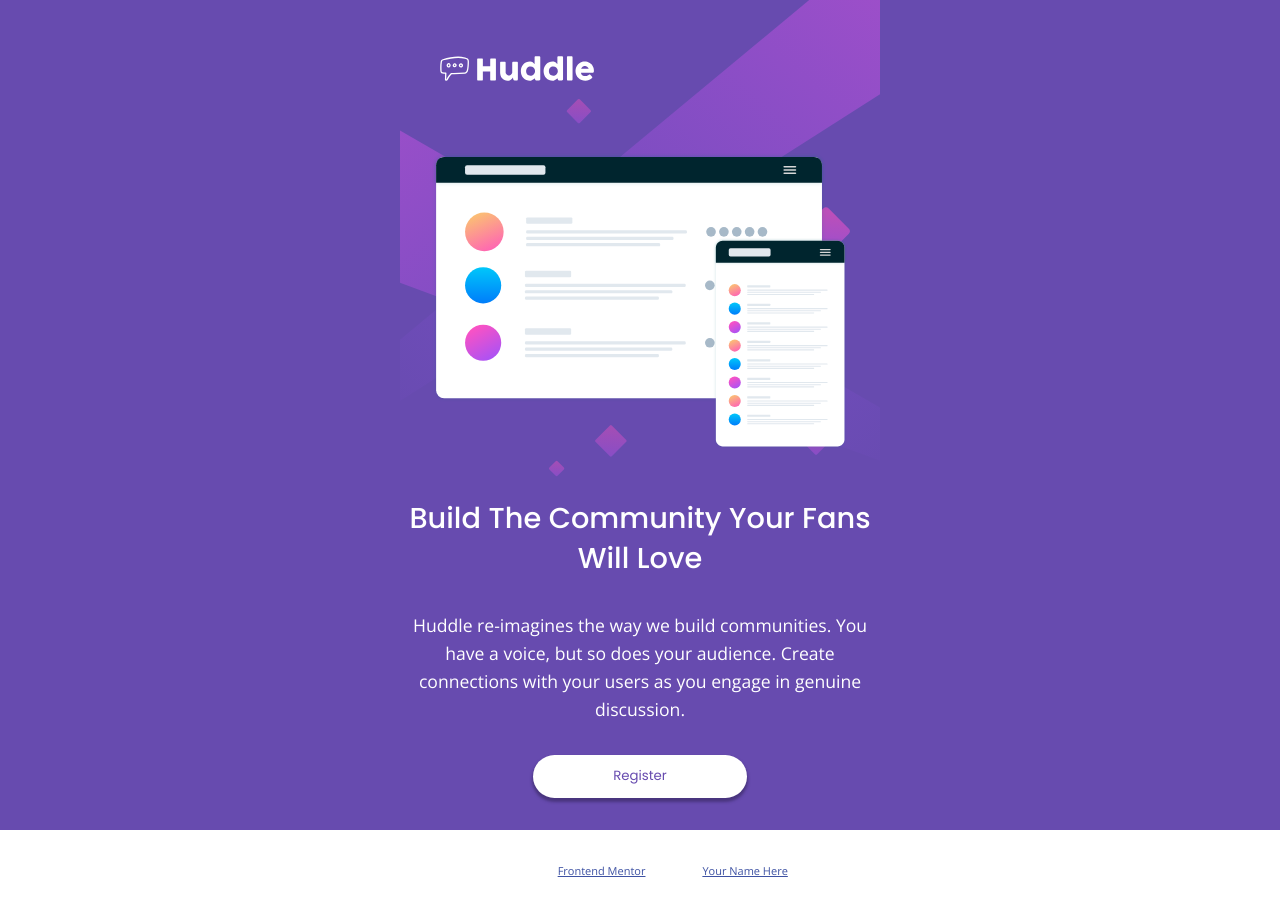
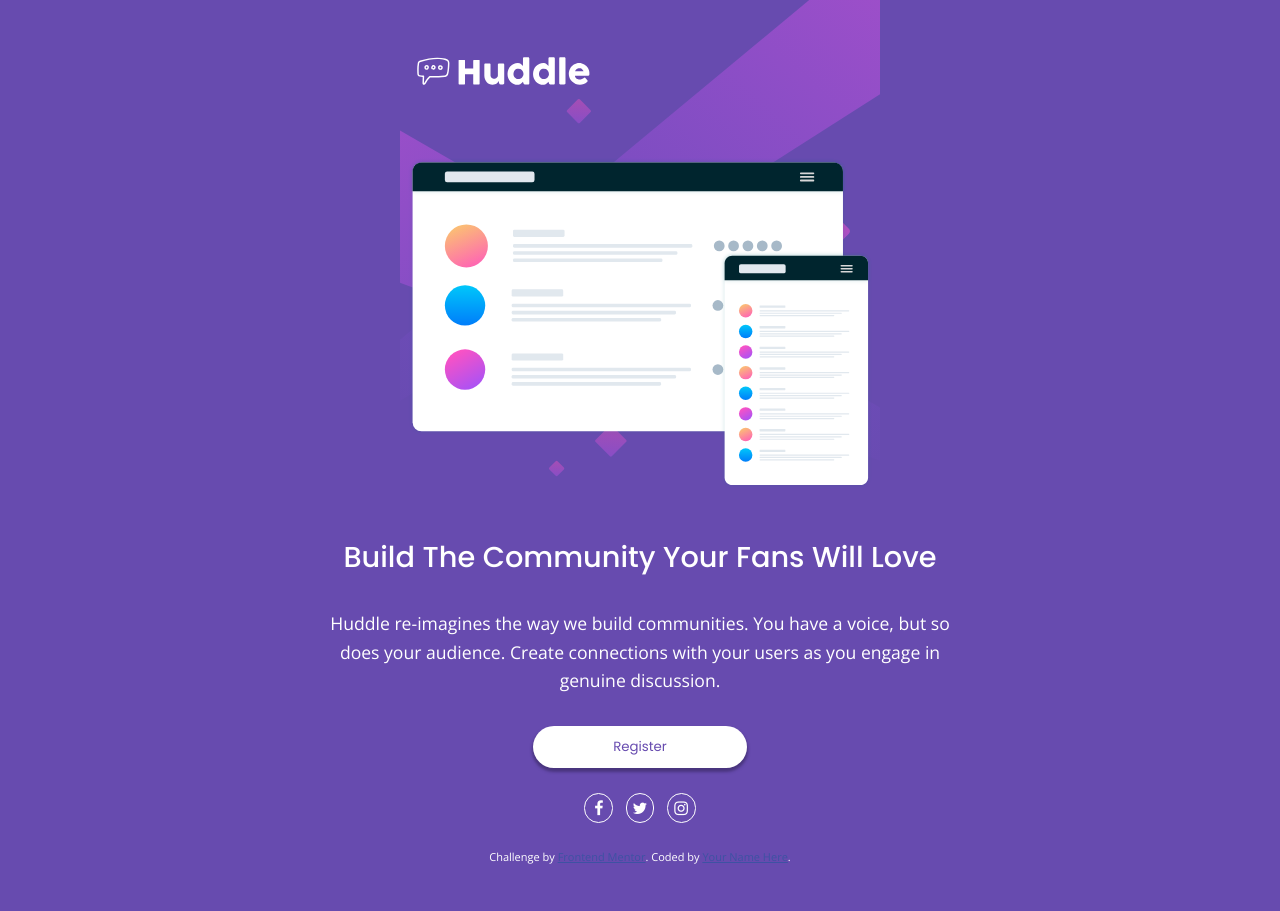
Before and after one commit to gmarkou/huddle, a plain HTML site: page index.html in a window 1280 px wide. Drawn offline with nearby package versions, Linux system fonts and the light colour scheme.

Commit message:
social icons

```diff
--- a/index.html
+++ b/index.html
@@ -7,6 +7,7 @@
   <link rel="icon" type="image/png" sizes="32x32" href="./images/favicon-32x32.png">
   <link href="https://fonts.googleapis.com/css2?family=Open+Sans&display=swap" rel="stylesheet">
   <link href="https://fonts.googleapis.com/css2?family=Poppins:wght@400;500;700&display=swap" rel="stylesheet">
+  <link rel="stylesheet" href="https://cdnjs.cloudflare.com/ajax/libs/font-awesome/4.7.0/css/font-awesome.min.css">
 
   <title>Frontend Mentor | Huddle landing page with single introductory section</title>
 
@@ -32,9 +33,9 @@
       </button>
 
       <div class="social">
-        <a href="#" class="facebook"></a>
-        <a href="#" class="twitter"></a>
-        <a href="#" class="instagram"></a>
+        <a href="#" class="social-icon"><i class="fa fa-fw fa-facebook"></i></a>
+        <a href="#" class="social-icon"><i class="fa fa-fw fa-twitter"></i></a>
+        <a href="#" class="social-icon"><i class="fa fa-fw fa-instagram"></i></a>
       </div>
     </div>
   </main>
--- a/style.css
+++ b/style.css
@@ -33,13 +33,6 @@ table {
 
 /* ---------- Styling --------------- */
 
-.attribution {
-    font-size: 11px; text-align: center;
-}
-
-.attribution a {
-    color: hsl(228, 45%, 44%);
-}
 
 html {
     height: 100%;
@@ -48,12 +41,12 @@ body {
     min-height: 100%;
     font-family: 'Open Sans', sans-serif;
     color:white;
+    background-color: hsl(257, 40%, 49%);
 }
 
 main {
     display:flex;
     flex-direction: column;
-    background-color: hsl(257, 40%, 49%);
     align-items: center;
     background-image: url(./images/bg-mobile.svg);
     background-repeat: no-repeat;
@@ -62,13 +55,12 @@ main {
 }
 
 .hero {
-    padding: 2rem;
+    padding: 2rem 2rem 3rem 2rem;
     width: 100%;
     display:flex;
     flex-direction: column;
     align-items: stretch;
-    padding-bottom: 3rem;
-    max-width: 30rem;
+    max-width: 33rem;
 }
 
 .huddle {
@@ -83,7 +75,7 @@ main {
 }
 
 .info {
-    max-width: 30rem;
+    max-width: 40rem;
     width: 80%;
     display:flex;
     flex-direction: column;
@@ -114,5 +106,22 @@ button {
     padding: 0.7rem 5rem;
     margin-bottom: 2rem;
     box-shadow: 0px 3px 3px 1px hsl(257, 41%, 35%);
+}
 
+
+.social-icon {
+    font-size:1rem;
+    color:white;
+    border: 1px solid white;
+    padding: 0.2rem;
+    margin: 0 0.25rem;
+    border-radius: 1rem;
 }
+
+.attribution {
+    font-size: 11px; text-align: center;
+}
+
+.attribution a {
+    color: hsl(228, 45%, 44%);
+}
```
